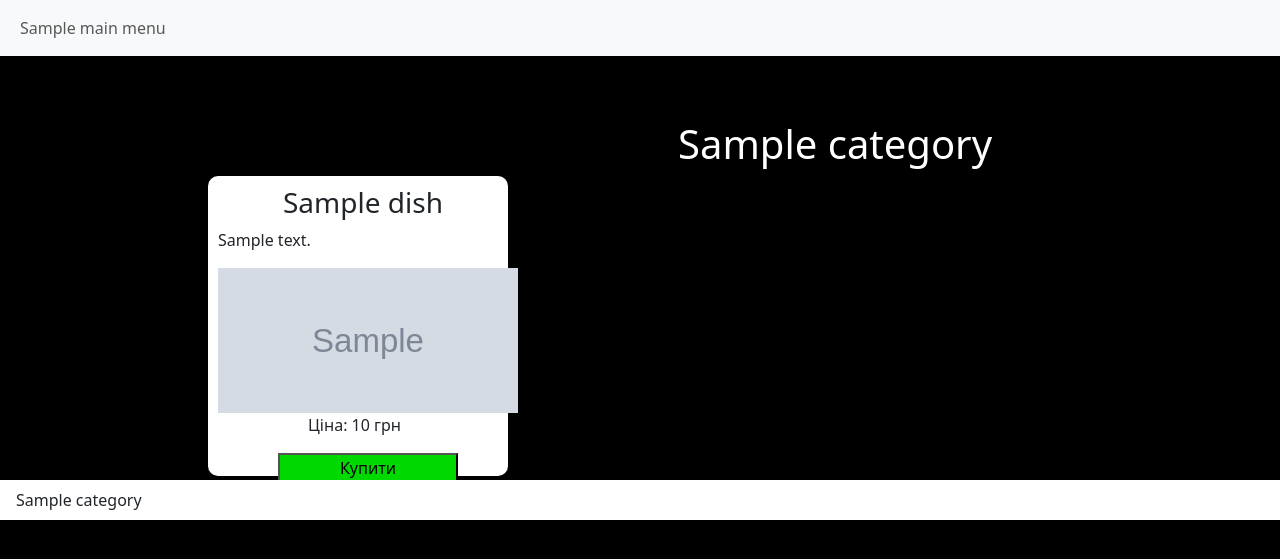
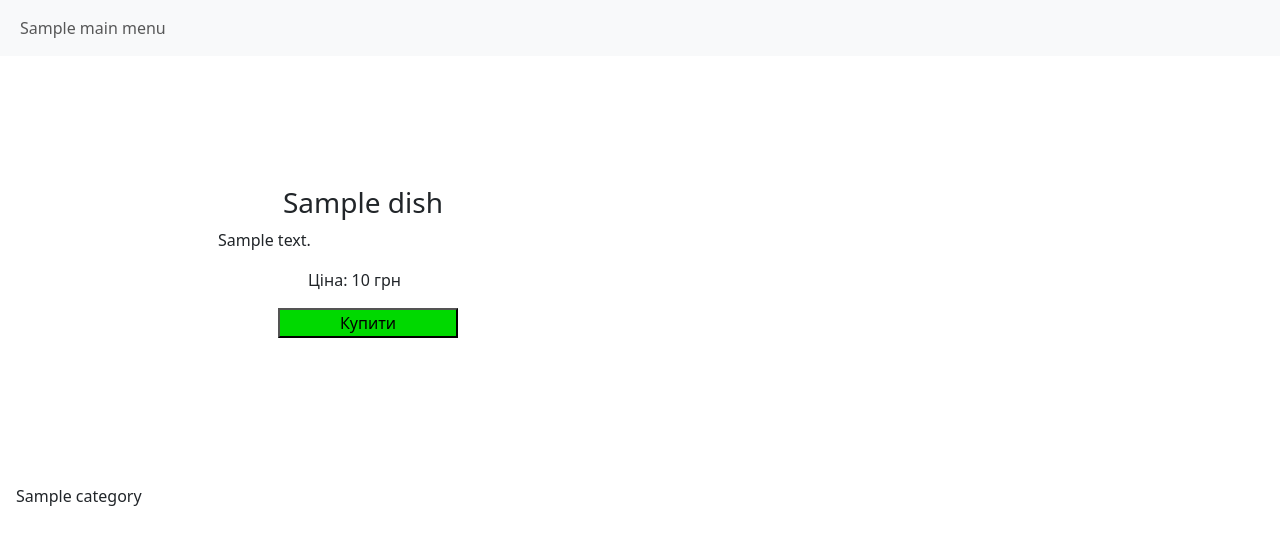
Before and after one commit to Mirolek13/Restoran_Site, a Django app: template restoran/core/templates/core/dishes.html in a window 1280 px wide; the page is wider, and only the part inside the window is pictured. Shown: the top 559 px of that part. Run offline with Django 5.2, Linux system fonts and the light colour scheme; the template is opened without the code that fills it: most values are stand-ins (such as "Sample title", 1, 10 or a date in 2020); grey boxes marked "Sample" are stand-in pictures.

Commit message:
removed img

```diff
--- a/restoran/core/static/core/styleMainMenu.css
+++ b/restoran/core/static/core/styleMainMenu.css
@@ -1,7 +1,3 @@
-head {
+/* head {
     background-color: gray;
-}
-
-body {
-    background-color: black;
-}
+} */
--- a/restoran/core/static/core/styleMenuFood.css
+++ b/restoran/core/static/core/styleMenuFood.css
@@ -1,9 +1,3 @@
-body {
-    background-color: black;
-}
-
-
-
 h1 {
     color: white;
     margin-left: 550px;
--- a/restoran/core/templates/core/dishes.html
+++ b/restoran/core/templates/core/dishes.html
@@ -12,7 +12,6 @@
     <div class="product">
       <h3>{{ dish.name }}</h3>
       <p>{{ dish.description }}</p>
-      <img src="{% static dish.img %}" alt="{{ dish.name }}">
       <p class="price">Ціна: {{ dish.price }} грн</p>
       <button class="buy">Купити</button>
     </div>
```
Also changed, not shown: restoran/db.sqlite3.
